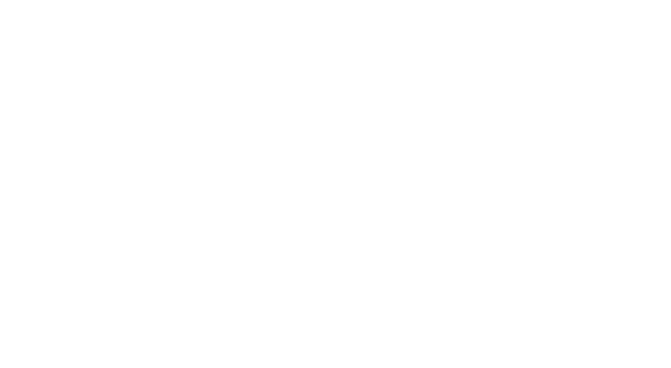
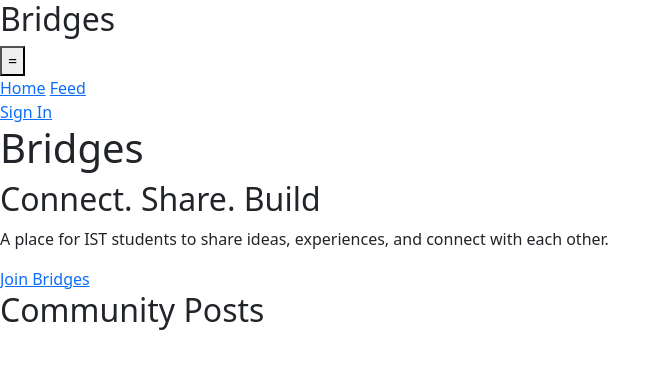
Before and after one commit to HusainDhamen/User-Member-Management-Web-Page, a plain HTML site: page index.html in a window 1280 px wide. Shown: the whole page, without its empty margins (0-671 px from the left). Drawn offline with nearby package versions, Linux system fonts and the light colour scheme.

Commit message:
Working on Main

```diff
--- a/index.html
+++ b/index.html
@@ -15,6 +15,78 @@
     <link rel="stylesheet" href="css/style.css">
 </head>
 
+<body>
+
+    <!-- Left side navigation -->
+    <!-- CSS: style this like the reference we chose-->
+
+    <aside id="sidebar">
+        <h2>Bridges</h2>
+
+        <!-- JS: Make this open and close the sidebar -->
+         <button id="sideBarButton" type="button"> = </button>
+
+         <nav>
+            <a href="index.html">Home</a>
+            <a href="#feed">Feed</a>
+
+         </nav>
+
+
+    </aside>
+
+    <!-- Main part of the homepage -->
+    <main id="mainPage">
+
+        <!-- top of the page -->
+        <header id="headerBar">
+            <a href="signupPage.html">Sign In</a>
+        </header>
+
+
+        <!-- Main Intro -->
+        <!-- CSS: style and arrange this based in our reference -->
+        <section id="mainIntro">
+
+            <div id="mainPageText">
+
+
+                <h1>Bridges</h1>
+
+                <h2>Connect. Share. Build</h2>
+
+                <p>
+                    A place for IST students to share ideas, experiences, and connect with each other.
+                </p>
+
+                <a href="signupPage.html">Join Bridges</a>
+            </div>
+
+
+            <!-- Image for the main page -->
+            <!-- CSS: position the image beside the text -->
+            <div id="imageHome">
+
+                <!-- Add the image here when we choose one
+
+                <img src="images/bridges-image.jpg"
+                        alt="Bridges community">
+
+                -->
+
+            </div>
+        </section>
+
+        <!-- Community posts area -->
+        <section id="feed">
+
+            <h2>Community Posts</h2>
+        </section>
+    </main>
+
+
+
+</body>
 
 
 
```
